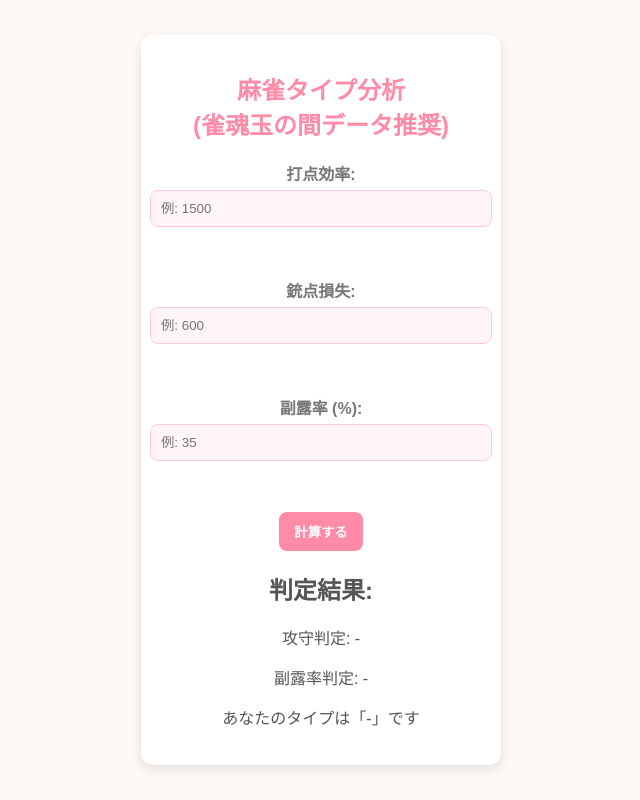
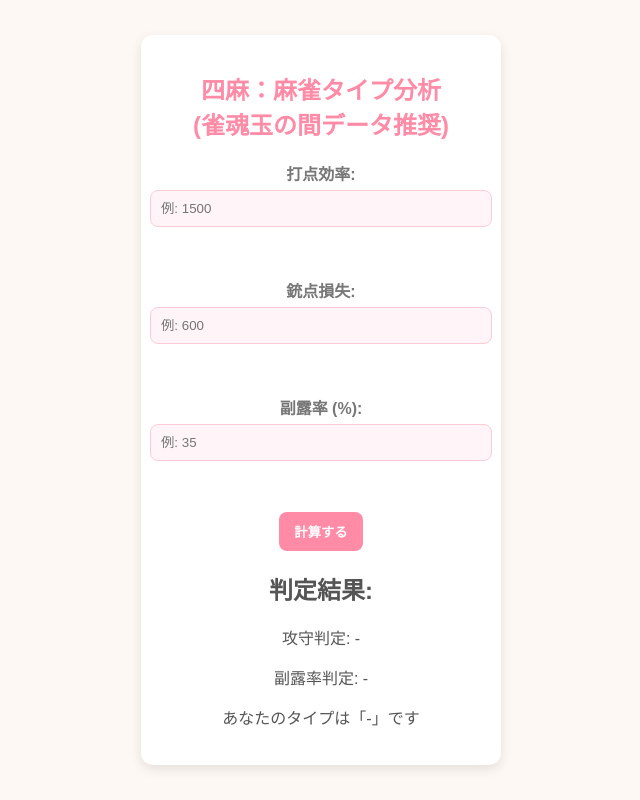
Before and after one commit to yurakuurame/Majang-Type-Check, a plain HTML site: page index.html in a window 1280 px wide. Shown: the whole page, without its empty margins (319-959 px from the left). Drawn offline with Linux system fonts and the light colour scheme.

Commit message:
Update index.html

```diff
--- a/index.html
+++ b/index.html
@@ -3,13 +3,13 @@
 <head>
     <meta charset="UTF-8">
     <meta name="viewport" content="width=device-width, initial-scale=1.0">
-    <title>麻雀タイプ分析(雀魂玉の間データ推奨)</title>
+    <title>四麻：麻雀タイプ分析(雀魂玉の間データ推奨)</title>
   <link rel="stylesheet" href="styles.css">
 </head>
 <body>
   <div class="container">
         <header>
-    <h1>麻雀タイプ分析<br>(雀魂玉の間データ推奨)</h1>
+    <h1>四麻：麻雀タイプ分析<br>(雀魂玉の間データ推奨)</h1>
     </header>
     <form id="data-form">
         <label for="efficiency">打点効率:</label>
```
